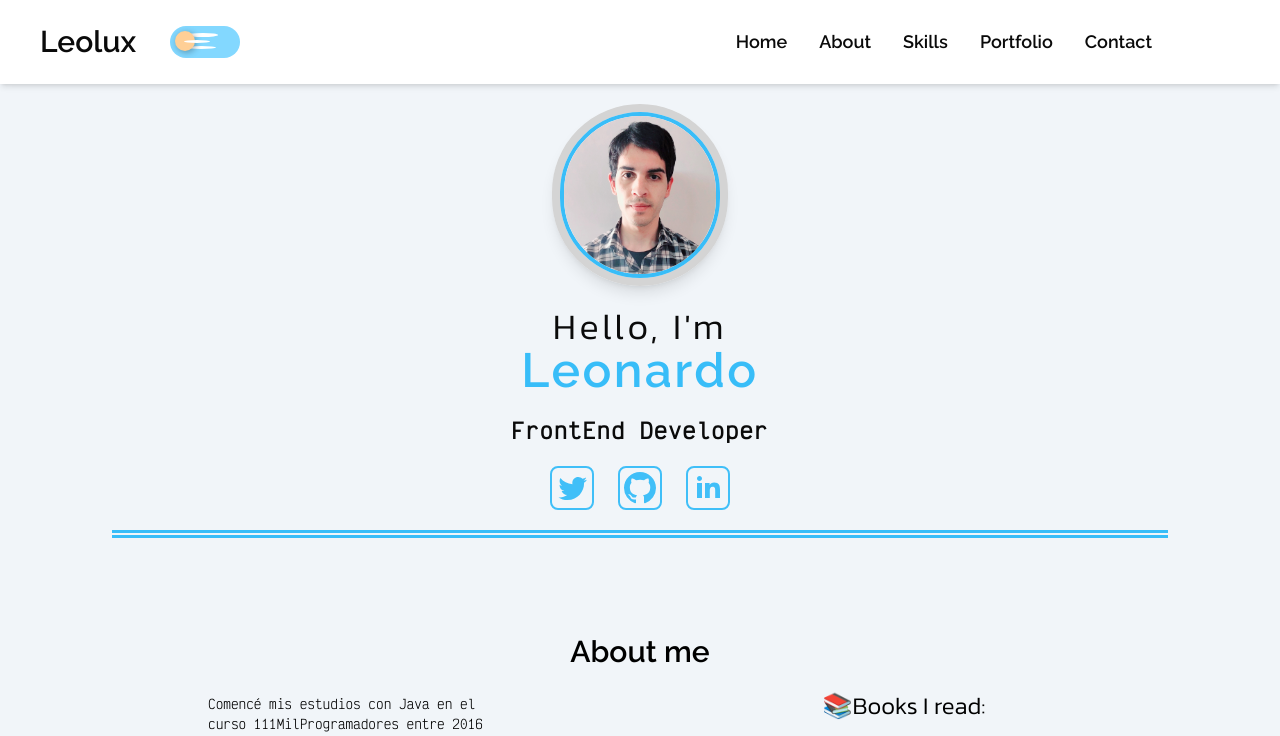
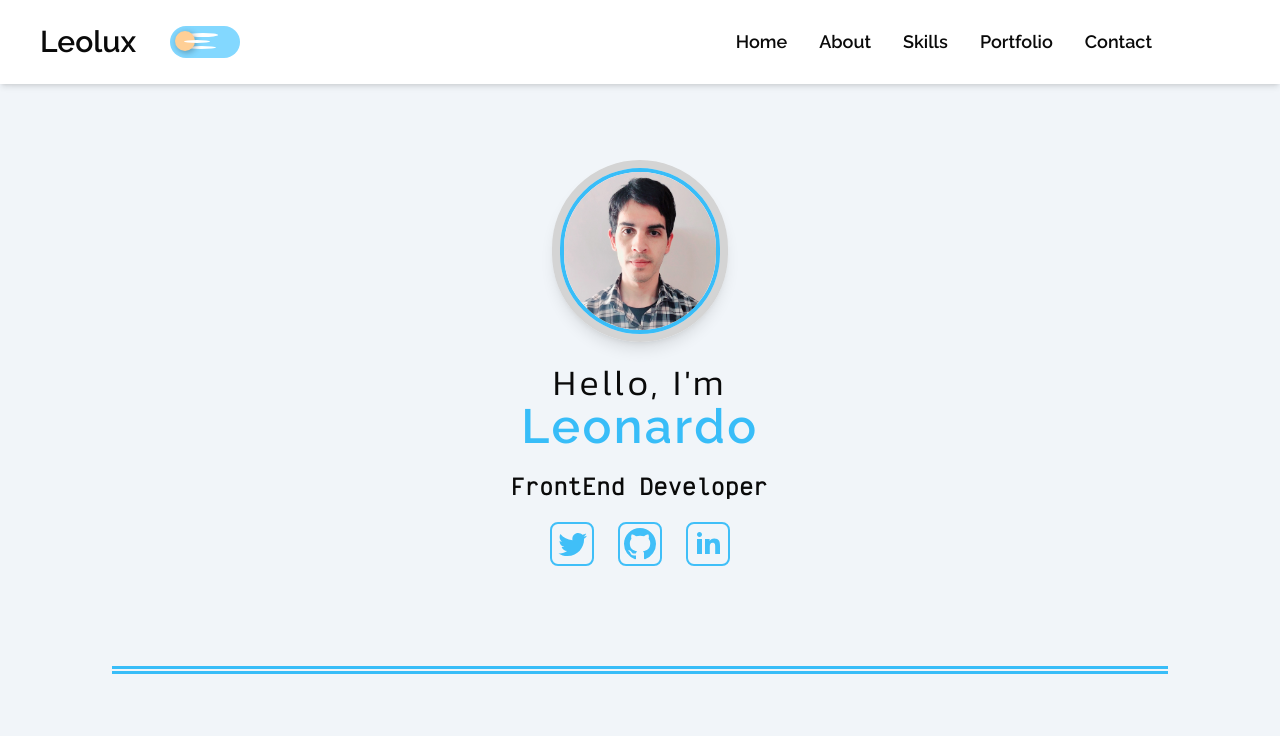
Before and after one commit to Leonardo-Robot-PostRock/miPortafolioWeb, a React (Vite) app: page / in a window 1280 px wide. Shown: the top 736 px of the page. Built offline with nearby package versions, Linux system fonts and the light colour scheme.

Commit message:
reglas de tailwind para pantallas grandes

```diff
--- a/src/portafolioSections/section/Home.jsx
+++ b/src/portafolioSections/section/Home.jsx
@@ -8,22 +8,22 @@ import { ReactComponent as Linkedin } from '../../assets/icons/linkedin.svg';
 export const Home = ({ darkMode }) => {
   return (
     <main
-      className="flex h-screen min-w-280 place-content-center items-center bg-slate-100 font-victorMono dark:bg-neutral-900 dark:text-slate-300 md:mx-28 md:h-max"
+      className="flex h-screen min-w-280 place-content-center items-center bg-slate-100 font-victorMono dark:bg-neutral-900 dark:text-slate-300 md:mx-28 md:mb-20 md:h-max"
       id="home">
-      <section className="mt-32 flex justify-center md:mt-0 2xl:mt-10">
-        <div className="md:mt-16">
-          <figure className="lg:w-50 mx-auto mb-5 w-44 justify-center rounded-full border-4 border-solid border-neutral-300 shadow-lg dark:border-sky-400 dark:shadow-none md:mt-10 md:w-44 lg:border-8 2xl:w-72">
+      <section className="mt-32 flex justify-center md:mt-14 2xl:my-20">
+        <div className="md:mt-16 2xl:mt-24">
+          <figure className="lg:w-50 mx-auto mb-5 w-44 justify-center rounded-full border-4 border-solid border-neutral-300 shadow-lg dark:border-neutral-950 dark:shadow-none md:mt-10 md:w-44 lg:border-8 2xl:w-72">
             {!darkMode ? (
               <img
                 src={fotoWhite}
-                alt=""
-                className="w-full rounded-full border-4 border-solid border-sky-400 dark:border-neutral-900 lg:border-4"
+                alt="Leonardo Puebla"
+                className="w-full rounded-full border-4 border-solid border-sky-400 lg:border-4"
               />
             ) : (
               <img
                 src={foto}
-                alt=""
-                className="w-full rounded-full border-4 border-solid border-sky-400 dark:border-neutral-900 lg:border-4"
+                alt="Leonardo Puebla"
+                className="w-full rounded-full border-4 border-solid border-sky-400 lg:border-4"
               />
             )}
           </figure>
```
